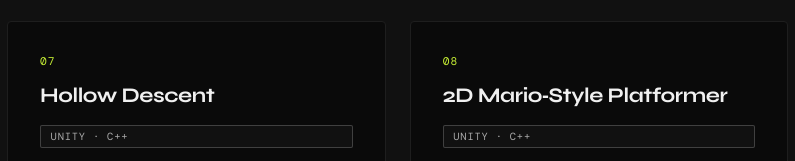
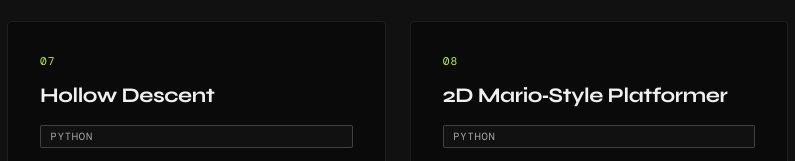
Before and after one commit to Krish0870/krish0870.github.io, a plain HTML site: page index.html in a window 1280 px wide. Shown: the part 2391-2552 px from the top of the page, 41-836 px from the left. Drawn offline with nearby package versions, Linux system fonts and the light colour scheme; a web font is replaced by a local one.

Commit message:
Update index.html

```diff
--- a/index.html
+++ b/index.html
@@ -671,7 +671,7 @@
         <div class="project-card fade-in">
           <span class="project-number">07</span>
           <h3 class="project-name">Hollow Descent</h3>
-          <span class="project-tag unity">Unity · C++</span>
+          <span class="project-tag unity">Python</span>
           <p class="project-desc">A dark first-person descent into mystery. Navigate eerie, low-light environments, solve environmental puzzles, and uncover the story hidden beneath the surface. Built with a focus on immersive atmosphere and tension-driven exploration.</p>
           <a href="https://hwdsbonca-my.sharepoint.com/:u:/g/personal/kpatel0870_hwdsb_on_ca/IQBn527SdX_9Roxb5zhkEtc-AZv3oOt6wNpRs-hbFHX1j7E?e=CwQLIp" class="project-link" target="_blank">Download ↓</a>
         </div>
@@ -679,7 +679,7 @@
         <div class="project-card fade-in">
           <span class="project-number">08</span>
           <h3 class="project-name">2D Mario‑Style Platformer</h3>
-          <span class="project-tag unity">Unity · C++</span>
+          <span class="project-tag unity">Python</span>
           <p class="project-desc">A classic side‑scrolling platformer inspired by the golden era of 2D action. Featuring tight jump controls, moving platforms, collectables, and enemy encounters — a tribute to the genre’s core mechanics.</p>
           <a href="https://hwdsbonca-my.sharepoint.com/:u:/g/personal/kpatel0870_hwdsb_on_ca/IQCS1nzyGz_cTZDoTaMYQm8IAS5BIFJ2S0JtkGWacOIuekU?e=iKeybC" class="project-link" target="_blank">Download ↓</a>
         </div>
```
